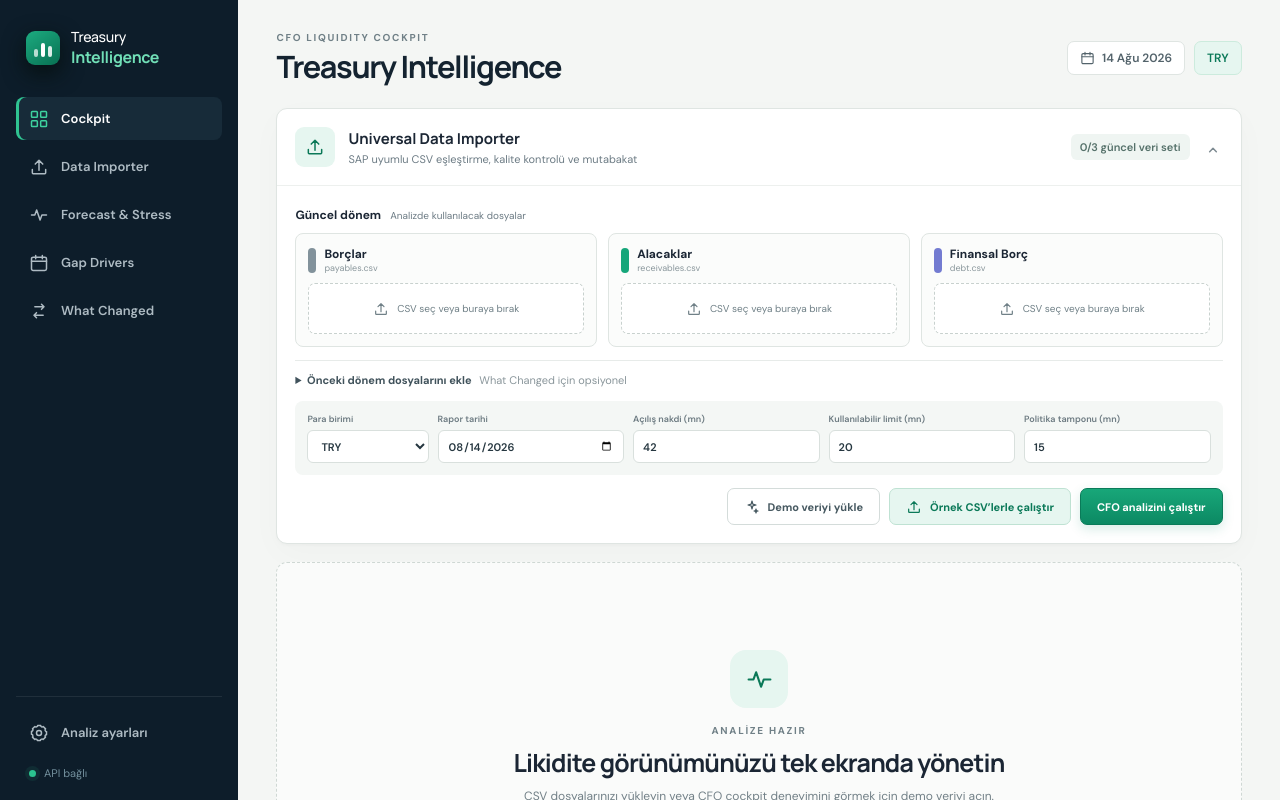
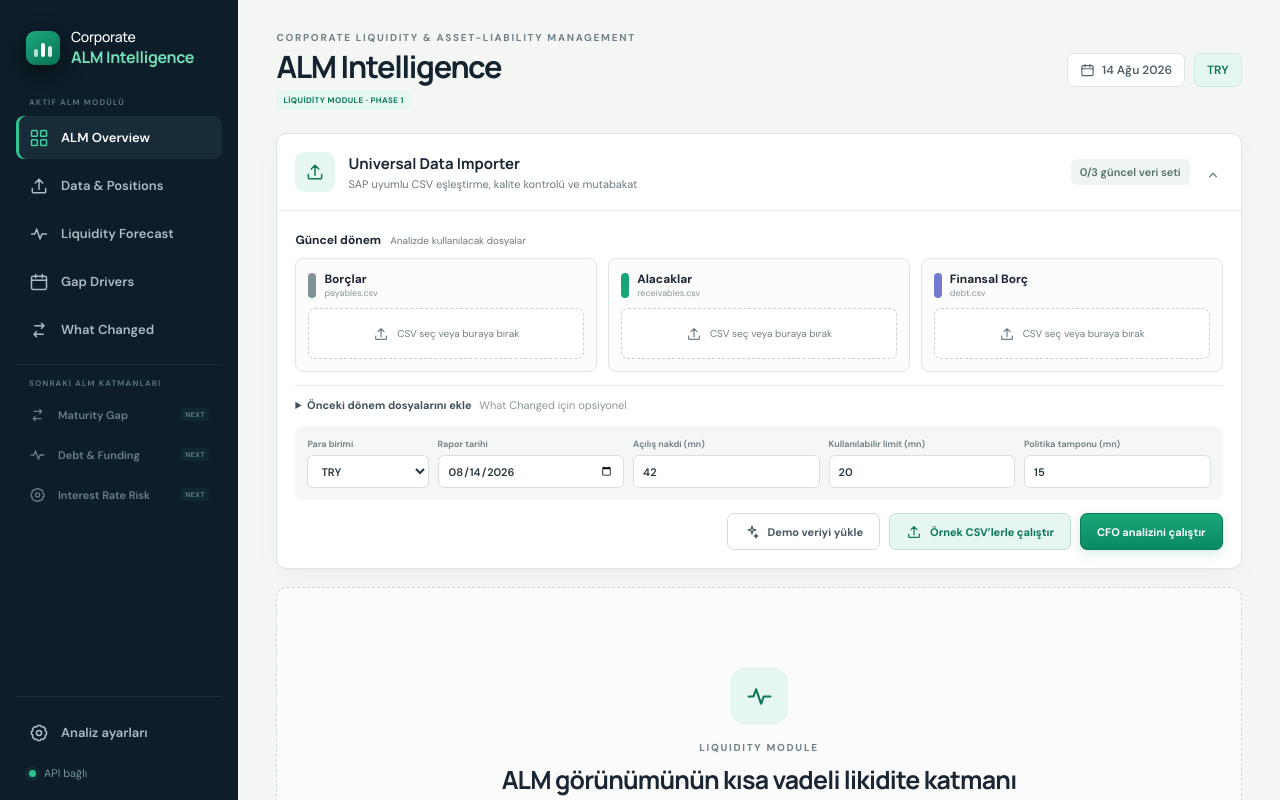
Before and after one commit to oykuul/treasury-intelligence, a React (Vite) app: page / in a window 1280 px wide. Shown: the top 800 px of the page. Built offline with nearby package versions, Linux system fonts and the light colour scheme.

Commit message:
feat: reframe cockpit as corporate ALM
Positions the validated liquidity cockpit as the first module of a broader Corporate Liquidity & ALM product, adds the future module navigation, and documents the ALM scope, datasets, deterministic outputs, and delivery sequence.

```diff
--- a/index.html
+++ b/index.html
@@ -5,8 +5,8 @@
     <link rel="icon" type="image/svg+xml" href="/favicon.svg" />
     <meta name="viewport" content="width=device-width, initial-scale=1.0" />
     <meta name="theme-color" content="#0d1d2a" />
-    <meta name="description" content="CFO liquidity forecasting, stress testing and treasury intelligence cockpit." />
-    <title>Treasury Intelligence · CFO Liquidity Cockpit</title>
+    <meta name="description" content="Corporate liquidity, asset-liability management, funding and interest-rate risk cockpit." />
+    <title>Corporate ALM Intelligence</title>
   </head>
   <body>
     <div id="root"></div>
--- a/src/App.css
+++ b/src/App.css
@@ -3,7 +3,7 @@
 
 .sidebar {
   position: fixed; inset: 0 auto 0 0; width: 238px; z-index: 20;
-  display: flex; flex-direction: column; padding: 27px 16px 20px;
+  display: flex; flex-direction: column; padding: 27px 16px 20px; overflow-y: auto;
   color: #aebbc3; background: var(--navy);
 }
 .brand { display: flex; align-items: center; gap: 11px; padding: 0 10px 29px; text-decoration: none; color: white; font-family: Manrope, sans-serif; font-size: 14px; letter-spacing: -.3px; }
@@ -12,6 +12,8 @@
 .brand-mark i { width: 4px; display: block; border-radius: 3px; background: white; }
 .brand-mark i:nth-child(1) { height: 8px; opacity: .7; }.brand-mark i:nth-child(2) { height: 14px; }.brand-mark i:nth-child(3) { height: 11px; opacity: .85; }
 .sidebar nav { display: grid; gap: 5px; }
+.sidebar nav .nav-label { padding: 13px 13px 4px; color: #58727f; font-size: 8px; font-weight: 700; letter-spacing: 1.15px; text-transform: uppercase; }.sidebar nav .nav-label:first-child { padding-top: 0; }.sidebar nav .nav-label-next { margin-top: 8px; padding-top: 13px; border-top: 1px solid rgba(255,255,255,.07); }
+.nav-placeholder { min-height: 35px; display: flex; align-items: center; gap: 12px; padding: 0 13px; color: #66808c; font-size: 11px; font-weight: 600; }.nav-placeholder .icon { width: 17px; }.nav-placeholder small { margin-left: auto; padding: 2px 4px; border-radius: 3px; color: #5d8e7d; background: rgba(47,195,145,.07); font-size: 7px; letter-spacing: .5px; text-transform: uppercase; }
 .sidebar nav a, .sidebar-foot a { display: flex; align-items: center; gap: 12px; min-height: 43px; padding: 0 13px; border-radius: 8px; text-decoration: none; font-size: 13px; font-weight: 600; transition: .18s ease; }
 .sidebar nav a:hover, .sidebar-foot a:hover { color: white; background: rgba(255,255,255,.05); }
 .sidebar nav a.active { color: white; background: var(--navy-soft); box-shadow: inset 3px 0 #2fc391; }
@@ -24,6 +26,7 @@
 .topbar { display: flex; justify-content: space-between; align-items: center; gap: 24px; margin: 0 auto 24px; max-width: 1440px; }
 .eyebrow { display: block; color: #708087; font-size: 10px; font-weight: 700; letter-spacing: 1.7px; text-transform: uppercase; margin-bottom: 5px; }
 .topbar h1 { margin: 0; font: 700 clamp(24px, 2.4vw, 34px)/1.15 Manrope, sans-serif; letter-spacing: -1.3px; color: #142330; }
+.module-badge { display: inline-flex; margin-top: 7px; padding: 4px 7px; border-radius: 4px; color: var(--green-dark); background: var(--green-soft); font-size: 8px; font-weight: 700; letter-spacing: .4px; text-transform: uppercase; }
 .report-context { display: flex; align-items: center; gap: 9px; }
 .report-context > span { min-height: 34px; display: inline-flex; align-items: center; gap: 7px; padding: 0 12px; background: #fff; border: 1px solid var(--line); border-radius: 7px; font-size: 12px; font-weight: 600; color: #53636b; }
 .report-context .icon { width: 15px; }
@@ -113,7 +116,7 @@
 @media (max-width: 860px) {
   .sidebar { position: sticky; top: 0; width: 100%; height: 58px; padding: 9px 15px; flex-direction: row; align-items: center; box-shadow: 0 5px 18px rgba(13,29,42,.15); }
   .brand { padding: 0; }.brand strong { display: inline; margin-left: 2px; }.brand-mark { width: 31px; height: 31px; }
-  .sidebar nav { display: flex; margin-left: auto; }.sidebar nav a { min-height: 38px; padding: 0 10px; }.sidebar nav a .icon { margin: 0; }.sidebar nav a { font-size: 0; }.sidebar nav a.active { box-shadow: inset 0 -2px #2fc391; }
+  .sidebar nav { display: flex; margin-left: auto; }.sidebar nav a { min-height: 38px; padding: 0 10px; }.sidebar nav a .icon { margin: 0; }.sidebar nav a { font-size: 0; }.sidebar nav a.active { box-shadow: inset 0 -2px #2fc391; }.sidebar nav .nav-label,.sidebar nav .nav-placeholder { display: none; }
   .sidebar-foot { display: none; }
   main { margin-left: 0; width: 100%; padding: 23px 18px 18px; }
   .topbar { align-items: flex-end; }.topbar h1 { font-size: 25px; }.report-context > span:not(.currency-badge):not(.demo-badge) { display: none; }
--- a/src/App.tsx
+++ b/src/App.tsx
@@ -431,15 +431,15 @@
   }
   return <div className="app-shell">
     <aside className="sidebar">
-      <a className="brand" href="#top" aria-label="Treasury Intelligence ana sayfa"><span className="brand-mark"><i /><i /><i /></span><span>Treasury<strong>Intelligence</strong></span></a>
-      <nav aria-label="Ana navigasyon"><a className="active" href="#top"><Icon name="grid" /> Cockpit</a><a href="#importer"><Icon name="upload" /> Data Importer</a><a href="#forecast"><Icon name="pulse" /> Forecast & Stress</a><a href="#gap-drivers"><Icon name="calendar" /> Gap Drivers</a><a href="#what-changed"><Icon name="changes" /> What Changed</a></nav>
+      <a className="brand" href="#top" aria-label="Corporate ALM Intelligence ana sayfa"><span className="brand-mark"><i /><i /><i /></span><span>Corporate<strong>ALM Intelligence</strong></span></a>
+      <nav aria-label="Ana navigasyon"><span className="nav-label">Aktif ALM modülü</span><a className="active" href="#top"><Icon name="grid" /> ALM Overview</a><a href="#importer"><Icon name="upload" /> Data & Positions</a><a href="#forecast"><Icon name="pulse" /> Liquidity Forecast</a><a href="#gap-drivers"><Icon name="calendar" /> Gap Drivers</a><a href="#what-changed"><Icon name="changes" /> What Changed</a><span className="nav-label nav-label-next">Sonraki ALM katmanları</span><span className="nav-placeholder"><Icon name="changes" /> Maturity Gap <small>Next</small></span><span className="nav-placeholder"><Icon name="pulse" /> Debt & Funding <small>Next</small></span><span className="nav-placeholder"><Icon name="settings" /> Interest Rate Risk <small>Next</small></span></nav>
       <div className="sidebar-foot"><a href="#importer"><Icon name="settings" /> Analiz ayarları</a><span><i /> API bağlı</span></div>
     </aside>
     <main id="top">
-      <header className="topbar"><div><span className="eyebrow">CFO LIQUIDITY COCKPIT</span><h1>Treasury Intelligence</h1></div><div className="report-context">{demoMode && <span className="demo-badge">DEMO</span>}<span><Icon name="calendar" />{response ? formatDate(response.analysis.asOfDate) : formatDate(parameters.asOfDate)}</span><span className="currency-badge">{response?.analysis.currency ?? parameters.currency}</span></div></header>
+      <header className="topbar"><div><span className="eyebrow">CORPORATE LIQUIDITY & ASSET-LIABILITY MANAGEMENT</span><h1>ALM Intelligence</h1><span className="module-badge">Liquidity module · Phase 1</span></div><div className="report-context">{demoMode && <span className="demo-badge">DEMO</span>}<span><Icon name="calendar" />{response ? formatDate(response.analysis.asOfDate) : formatDate(parameters.asOfDate)}</span><span className="currency-badge">{response?.analysis.currency ?? parameters.currency}</span></div></header>
       <Importer uploads={uploads} expanded={importerExpanded} parameters={parameters} running={running} error={analysisError} onToggle={() => setImporterExpanded((value) => !value)} onFile={handleFile} onParameter={handleParameter} onAnalyze={() => void runAnalysis()} onSamples={() => void loadSamples()} onDemo={loadDemo} />
-      {response ? <Dashboard response={response} selectedDate={selectedDate} refreshingGap={refreshingGap} onDateSelect={(date) => void selectGapDate(date)} /> : <section className="welcome-state"><span className="welcome-icon"><Icon name="pulse" /></span><span className="eyebrow">ANALİZE HAZIR</span><h2>Likidite görünümünüzü tek ekranda yönetin</h2><p>CSV dosyalarınızı yükleyin veya CFO cockpit deneyimini görmek için demo veriyi açın.</p><button className="button-primary" onClick={loadDemo}><Icon name="spark" /> Demo cockpit’i aç</button></section>}
-      <footer><span>Treasury Intelligence · Deterministic CFO analytics</span><span>Forecast horizon: 90 days</span></footer>
+      {response ? <Dashboard response={response} selectedDate={selectedDate} refreshingGap={refreshingGap} onDateSelect={(date) => void selectGapDate(date)} /> : <section className="welcome-state"><span className="welcome-icon"><Icon name="pulse" /></span><span className="eyebrow">LIQUIDITY MODULE</span><h2>ALM görünümünün kısa vadeli likidite katmanı</h2><p>CSV dosyalarınızı yükleyin, örnek dosyalarla gerçek pipeline’ı çalıştırın veya arayüzü görmek için demo veriyi açın.</p><button className="button-primary" onClick={loadDemo}><Icon name="spark" /> Demo cockpit’i aç</button></section>}
+      <footer><span>Corporate ALM Intelligence · Deterministic balance-sheet analytics</span><span>Active module: 90-day liquidity</span></footer>
     </main>
   </div>;
 }
```
Also changed, not shown: 2 other files (tests, documents, lock files or other folders).
